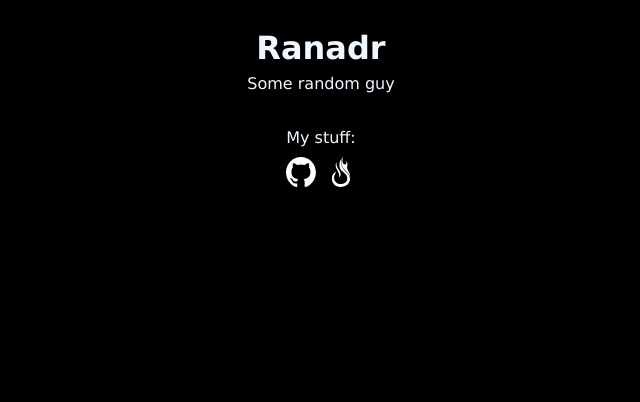
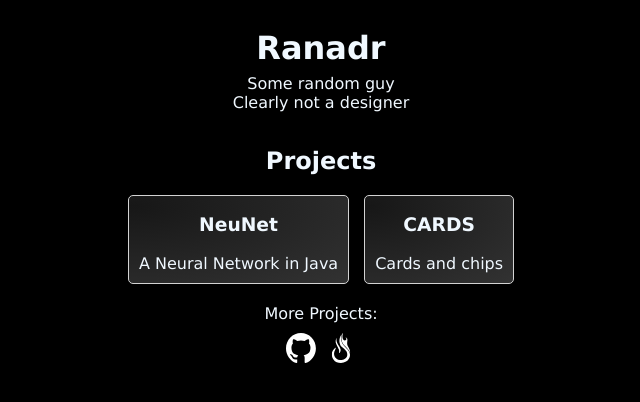
Before and after one commit to AdrianRang/AdrianRang.github.io, a plain HTML site: page index.html in a window 1280 px wide. Shown: the whole page, without its empty margins (319-959 px from the left). Drawn offline with Linux system fonts and the light colour scheme.

Commit message:
update addeed projects

```diff
--- a/index.html
+++ b/index.html
@@ -9,9 +9,26 @@
 <body>
     <div id="column">
         <h1>Ranadr</h1>
-        <span style="translate: 0px -15px;">Some random guy</span>
+        <span style="translate: 0px -15px;">Some random guy <br> Clearly not a designer</span>
+        <h2>Projects</h2>
+        <div id="projects">
+            <a href="https://github.com/AdrianRang/NeuNet">
+                <div class="project">
+                    <h3>NeuNet</h3>
+                    <span>A Neural Network in Java</span>
+                </div>
+            </a>
+
+            <a href="https://lename.itch.io/cards">
+                <div class="project">
+                    <h3>CARDS</h3>
+                    <span>Cards and chips</span>
+                </div>
+            </a>
+
+        </div>
         <div style="height: 20px;"></div>
-        <span>My stuff:</span>
+        <span>More Projects:</span>
         <div style="height: 10px;"></div>
         <div id="socials">
             <a href="https://github.com/AdrianRang">
--- a/style.css
+++ b/style.css
@@ -23,6 +23,31 @@ body{
     gap: 10px;
 }
 
+#projects {
+    display: flex;
+    justify-content: center;
+    gap: 15px;
+}
+
+.project {
+    width: fit-content;
+    padding: 10px;
+    border-radius: 5px;
+    padding-top: 0px;
+    border: lightgray 1px solid;
+    background-image: radial-gradient(
+        farthest-corner at 5px 10px,
+        #171717, #323232);
+    transition: 0.5s;
+    cursor: pointer;
+    user-select: none;
+}
+
+.project:hover {
+    border: 4px solid white;
+    transform: scale(1.05);
+}
+
 a {
     text-decoration: none;
 }
@@ -34,5 +59,5 @@ img {
 }
 
 img:hover {
-    translate: 0px -5px;
+    transform: scale(1.1);
 }
```
